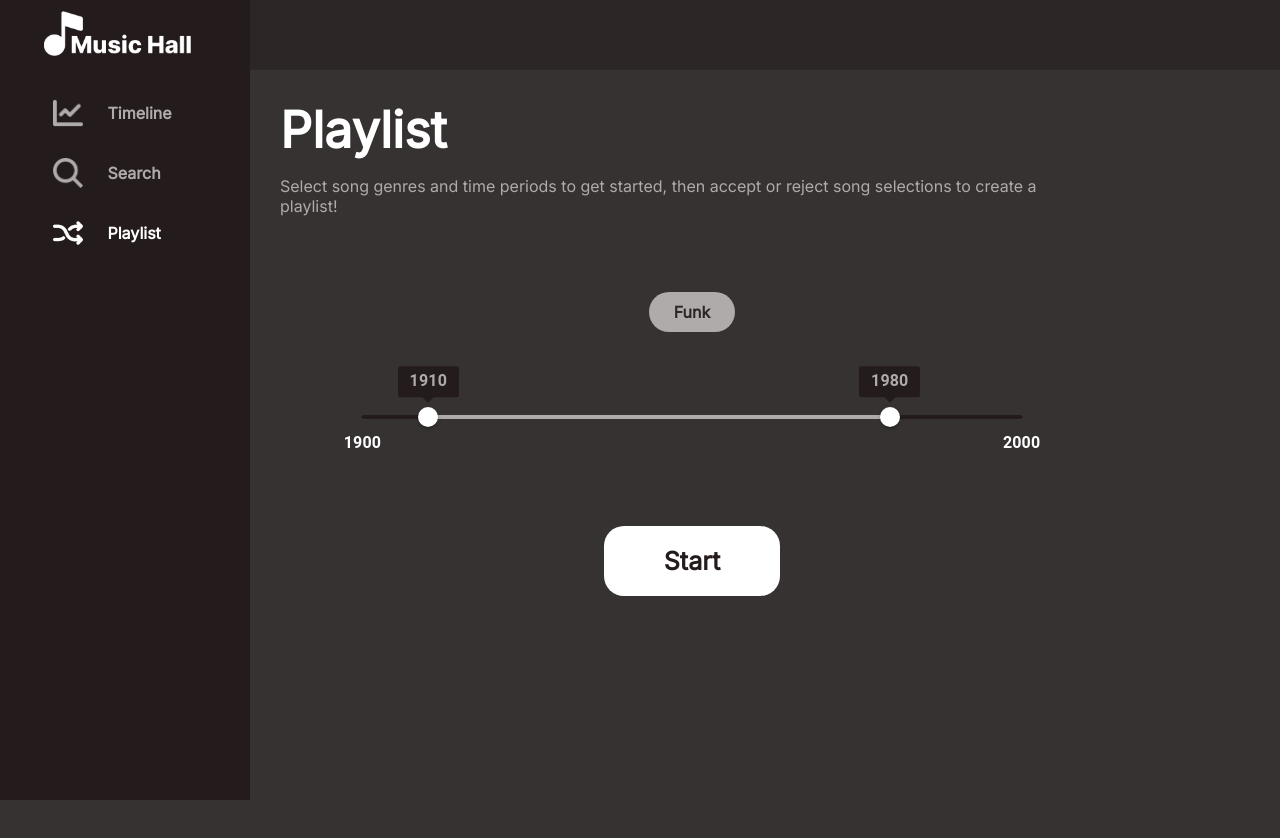
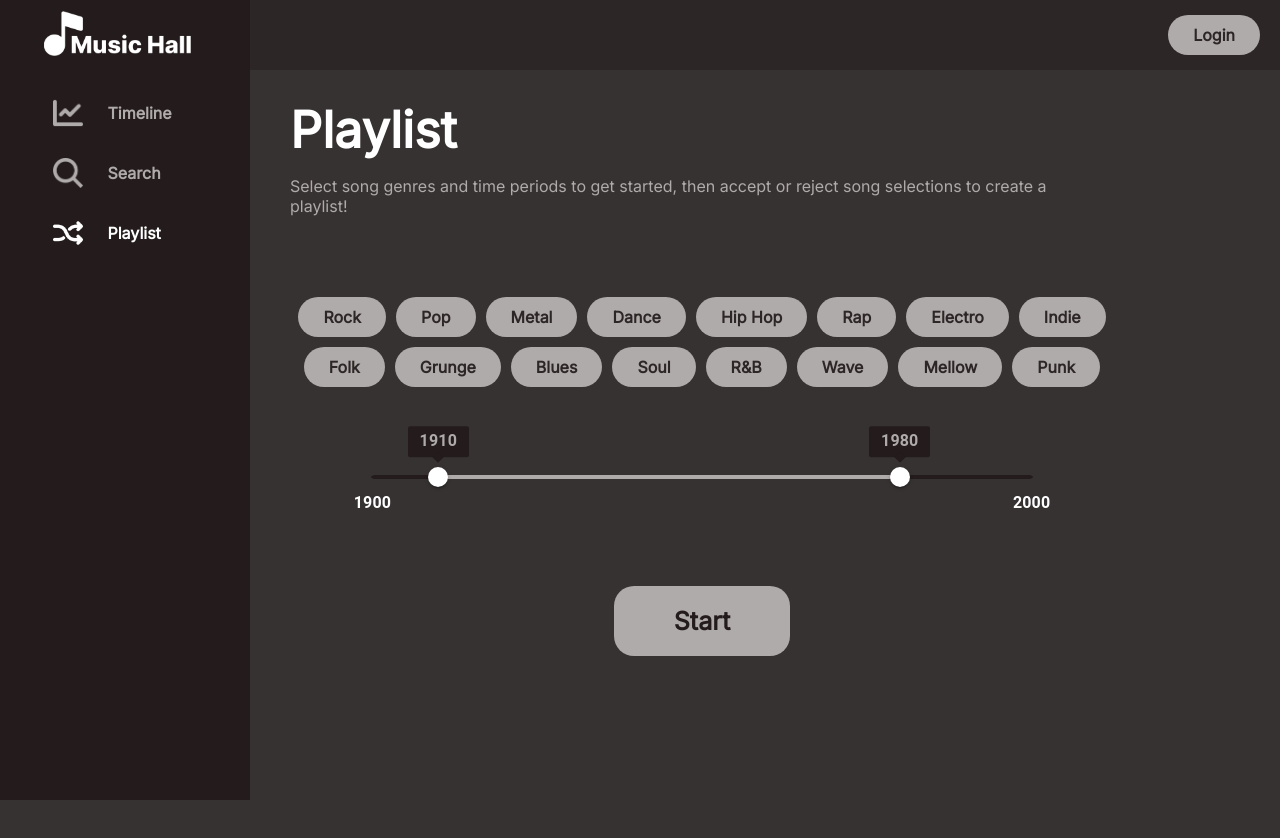
Before and after one commit to bobrien7/Music-Hall, a React (Create React App) app in the folder client/: page /playlist in a window 1280 px wide. Shown: the top 838 px of the page. Built offline with nearby package versions, Linux system fonts and the light colour scheme.

Commit message:
Login modal, genre buttons for playlist

```diff
--- a/client/src/App.css
+++ b/client/src/App.css
@@ -28,14 +28,15 @@ html, body {
   width: 100%;
   display: flex;
   flex-direction: row;
+  overflow: hidden;
 }
 
 .contain {
   display: flex;
   flex-direction: column;
   align-items: flex-end;
+  height: 100%;
   width: 100%;
-  height: 100%;
 }
 
 .contain-2 {
@@ -50,6 +51,13 @@ html, body {
   width: 100%;
   position: fixed;
   z-index: 1;
+  display: flex;
+  align-items: center;
+  justify-content: flex-end;
+}
+
+.login {
+  margin-right: 20px;
 }
 
 .routePanel {
@@ -58,6 +66,7 @@ html, body {
   width: 80%;
   display: flex;
   align-items: flex-start;
+  padding-left: 10px;
 }
 
 h1 {
--- a/client/src/App.js
+++ b/client/src/App.js
@@ -6,14 +6,21 @@ import Concert from './concert/concert';
 import Timeline from './timeline/timeline';
 import Playlist from './playlist/playlist';
 import Search from './search/search';
+import Login from  './login/login';
 import { Route, Routes } from "react-router-dom";
 import "@fontsource/inter"
+import { useState } from "react";
 
 function App() {
+  const [viewLogIn, setViewLogIn] = useState(false);
+  const [loggedIn, setLoggedIn] = useState(false);
 
   return (
     <div className="App">
-      <div className="topBar"></div>
+      <Login open={viewLogIn} onClose={() => setViewLogIn(false)}/>
+      <div className="topBar">
+        <button className="login" onClick={() => setViewLogIn(true)}>Login</button>
+      </div>
       <NavBar />
       <div className="contain">
         <div className="contain-2">
--- /dev/null
+++ b/client/src/login/login.css
@@ -0,0 +1,55 @@
+.loginButtons {
+    margin: 10px;
+    width: 40%;
+}
+
+.buttonsDiv {
+    display: flex;
+    align-items: center;
+    justify-content: center;
+    flex-direction: column;
+}
+
+fieldset {
+    display: flex;
+    align-items: center;
+    justify-content: center;
+    flex-direction: column;
+    border: 0;
+}
+
+input {
+    border-radius: 10px;
+    border: 1px solid var(--text-dark);
+    height: 2.5rem;
+    width: 80%;
+    margin: 10px;
+    padding: 5px 10px;
+    font-size: 18px;
+    background: transparent;
+    color: var(--text-light);
+}
+
+h2 {
+    font-size: 40px;
+    margin: 0px 10px 30px 10px;
+}
+
+input:focus {
+    border: 1px solid var(--text-light);
+    outline: none;
+}
+
+input:hover {
+    background: var(--bg-color);
+    transition: all 0.2s;
+}
+
+.MuiPaper-root.MuiPaper-elevation.MuiPaper-rounded {
+    display: flex;
+    justify-content: center;
+    border-radius: 20px;
+    padding: 70px 30px;
+    height: 50%;
+    width: 25%;
+}
--- /dev/null
+++ b/client/src/login/login.js
@@ -0,0 +1,35 @@
+import Dialog from '@mui/material/Dialog';
+import './login.css';
+
+function Login(props) {
+    const { onClose, open } = props;
+
+    return(
+        <div>
+            <Dialog onClose={onClose} open={open}>
+
+                <fieldset className="fields">
+                <h2>Login</h2>
+                    <input name="email" placeholder="Email"/>
+
+                    <input type="password" name="password" placeholder="Password"/>
+
+
+
+                </fieldset>
+                <div className="buttonsDiv">
+                    <p><a href="">Forgot password?</a></p>
+                    <button type="submit" className="loginButtons">Login</button>
+                    <p>Don't have an account? <a href="">Sign up!</a></p>
+                </div>
+                <div>
+
+                </div>
+
+            </Dialog>
+        </div>
+    )
+
+}
+
+export default Login;
--- a/client/src/playlist/playlist.css
+++ b/client/src/playlist/playlist.css
@@ -6,6 +6,11 @@
 
 .buttons {
     margin: 60px 0px;
+    text-align: center;
+}
+
+.genres {
+    margin: 5px;
 }
 
 .controls {
@@ -48,7 +53,7 @@
 .startButton {
     font-size: 25px;
     padding: 20px 60px;
-    background-color: var(--text-light);
+    background-color: var(--text-dark);
     color: var(--dark-accent);
 }
 
--- a/client/src/playlist/playlist.js
+++ b/client/src/playlist/playlist.js
@@ -12,7 +12,74 @@ function Playlist() {
     const [start, setStart] = useState(false);
     const [end, setEnd] = useState(false);
     const [year, setYear] = useState([1910, 1980]);
-    const [funk, setFunk] = useState(false);
+
+    const [genres, setGenres] = useState({
+        'Rock': {
+            'value': false,
+            'search': 'rock'
+        },
+        'Pop': {
+            'value': false,
+            'search': 'pop'
+        },
+        'Metal': {
+            'value': false,
+            'search': 'metal'
+        },
+        'Dance': {
+            'value': false,
+            'search': 'dance'
+        },
+        'Hip Hop': {
+            'value': false,
+            'search': 'hip hop'
+        },
+        'Rap': {
+            'value': false,
+            'search': 'rap'
+        },
+        'Electro': {
+            'value': false,
+            'search': 'electr'
+        },
+        'Indie': {
+            'value': false,
+            'search': 'indie'
+        },
+        'Folk': {
+            'value': false,
+            'search': 'folk'
+        },
+        'Grunge': {
+            'value': false,
+            'search': 'grunge'
+        },
+        'Blues': {
+            'value': false,
+            'search': 'blues'
+        },
+        'Soul': {
+            'value': false,
+            'search': 'soul'
+        },
+        'R&B': {
+            'value': false,
+            'search': 'r&b'
+        },
+        'Wave': {
+            'value': false,
+            'search': 'wave'
+        },
+        'Mellow': {
+            'value': false,
+            'search': 'mellow'
+        },
+        'Punk': {
+            'value': false,
+            'search': 'punk'
+        },
+    });
+
     const [givenSongList, setGivenSongList] = useState([{
         "track_name": "Test song name",
         "artist_name": "Guns N Roses",
@@ -66,7 +133,12 @@ function Playlist() {
         <div className="controls">
             <div className={(!start && !end) ? "transition" : "transparent"}>
                 <div className="buttons">
-                    <button className={funk ? "active" : ""} onClick={() => setFunk(!funk)}>Funk</button>
+                    {Object.keys(genres).map((key, index) => {
+                        return(
+                            <button key={index} className={genres[key]['value'] ? "active genres" : "genres"} onClick={() => setGenres({...genres, [key]: {'search': [key]['search'], 'value': ![key]['value']}})}>{key}</button>
+                        )
+                    })}
+
                 </div>
                 <div className="slider">
                     <Slider
```
Also changed, not shown: client/src/login/useModal.js (added, +16 -0 lines).
